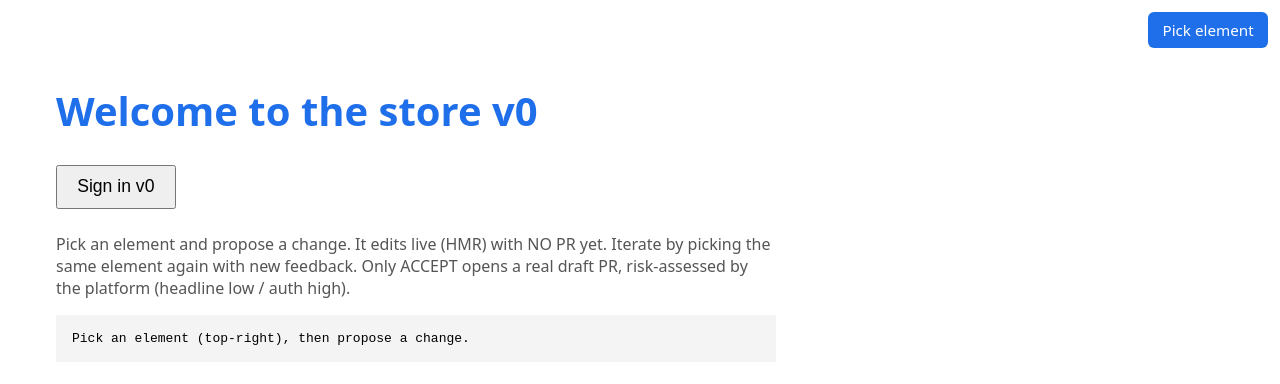
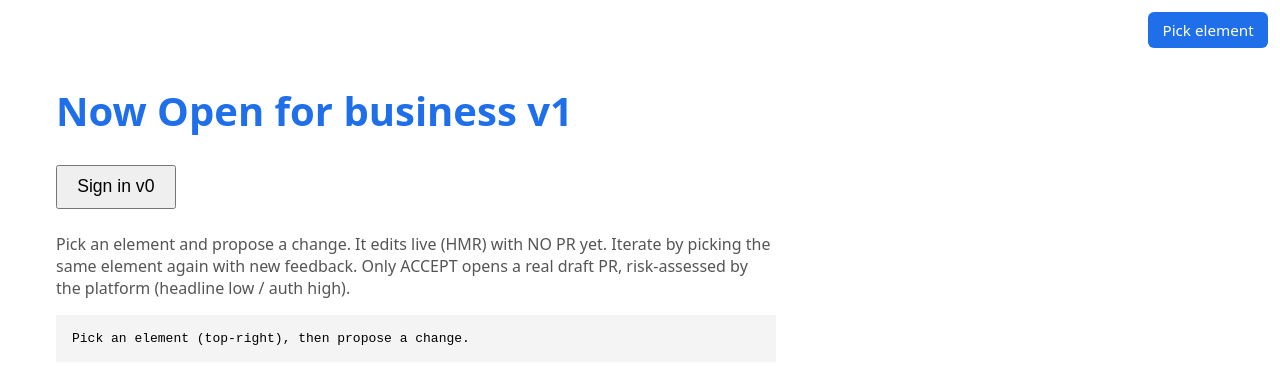
Before and after one commit to EmundoT/awc-frontdoor-demo, a React (Vite) app: page / in a window 1280 px wide. Shown: the top 384 px of the page. Built offline with nearby package versions, Linux system fonts and the light colour scheme.

Commit message:
round 1: say Now Open for business

```diff
--- a/src/App.jsx
+++ b/src/App.jsx
@@ -2,7 +2,7 @@
 import { useState } from 'react'
 import { AUTH_LABEL } from './auth/login-widget.jsx'
 
-const HEADLINE = 'Welcome to the store v0'
+const HEADLINE = 'Now Open for business v1'
 const BASE = 'http://localhost:8788'
 
 export default function App() {
```
